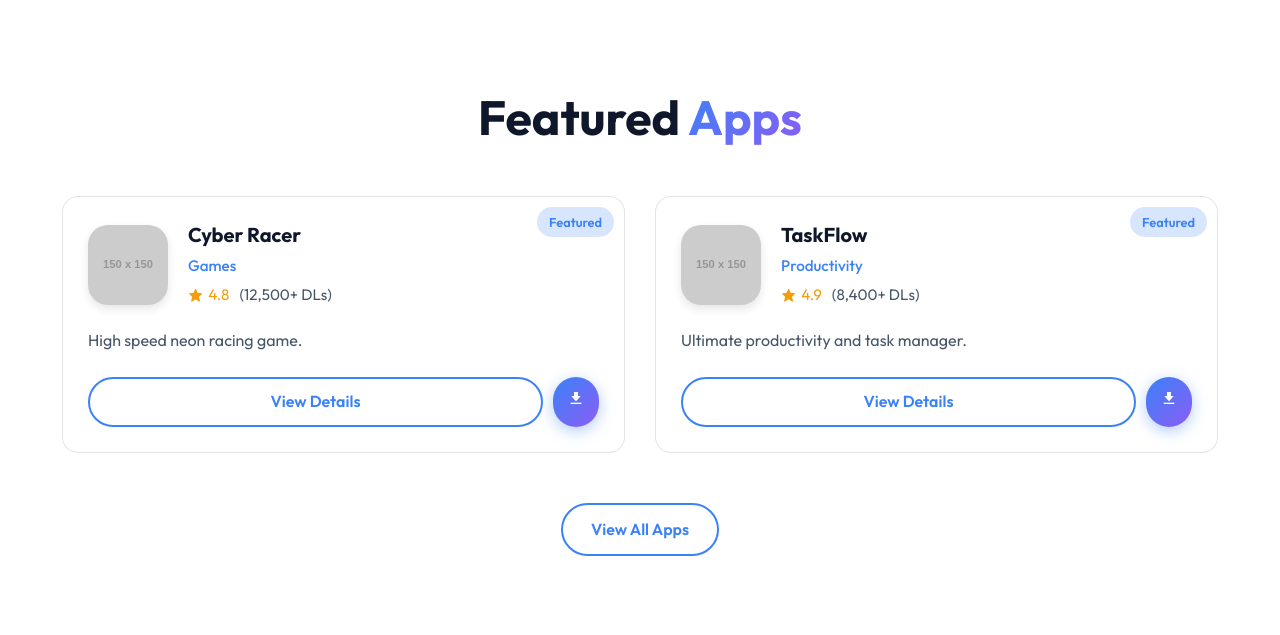
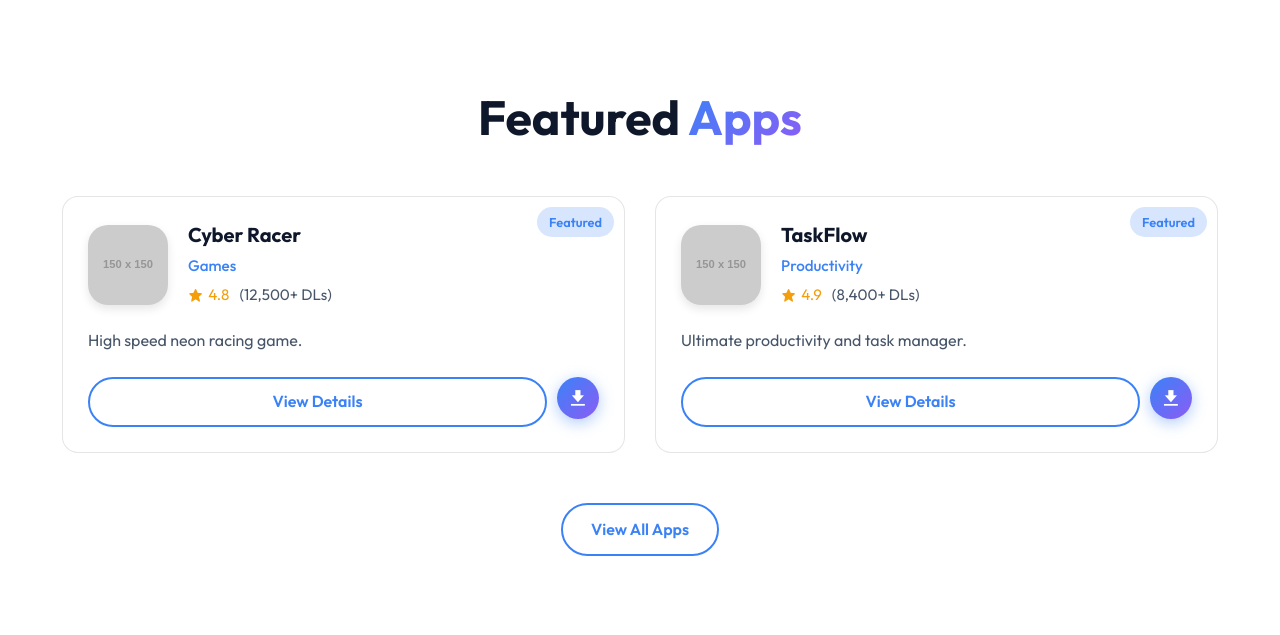
Before and after one commit to AbdurRahmanDotTop/TechilyFlyApps, a PHP site: page / in a window 1280 px wide. Shown: the part 541-1176 px from the top of the page. Run offline with PHP 8.4, Linux system fonts and the light colour scheme; data comes from the database, SQL or seed files in the repository; grey boxes labelled with a size stand in for pictures from a placeholder-image service; some libraries are stand-ins or nearby versions.

Commit message:
Fix UI/UX: Prevent text overlap on Featured badge and improve download icon button shape

```diff
--- a/assets/css/index.css
+++ b/assets/css/index.css
@@ -287,6 +287,20 @@ ul {
     align-items: center;
     gap: clamp(15px, 2vw, 20px);
     margin-bottom: clamp(15px, 2vw, 20px);
+    padding-right: 70px; /* Prevents text from overlapping the Featured badge */
+}
+
+/* Icon Button (Download) */
+.btn-icon {
+    padding: 0 !important;
+    width: clamp(42px, 5vh, 48px);
+    height: clamp(42px, 5vh, 48px);
+    display: flex;
+    align-items: center;
+    justify-content: center;
+    border-radius: 50% !important;
+    flex-shrink: 0;
+    font-size: 1.3rem;
 }
 
 .app-logo {
--- a/index.php
+++ b/index.php
@@ -50,7 +50,7 @@ $services = get_all_services($pdo);
 
                         <div style="display: flex; gap: 10px;">
                             <a href="<?= BASE_URL ?>modules/apps/details.php/<?= $app['slug'] ?>" class="btn btn-outline" style="flex: 1; text-align: center; padding: 10px;">View Details</a>
-                            <a href="<?= htmlspecialchars($app['apk_download_link'] ?? '#') ?>" class="btn btn-primary" style="padding: 10px 15px;" target="_blank"><i class='bx bxs-download'></i></a>
+                            <a href="<?= htmlspecialchars($app['apk_download_link'] ?? '#') ?>" class="btn btn-primary btn-icon" title="Download APK" target="_blank"><i class='bx bxs-download'></i></a>
                         </div>
                     </div>
                 <?php endforeach; ?>
--- a/modules/apps/index.php
+++ b/modules/apps/index.php
@@ -70,7 +70,7 @@ $apps = get_filtered_apps($pdo, $filters);
 
                         <div style="display: flex; gap: 10px;">
                             <a href="<?= BASE_URL ?>modules/apps/details.php/<?= $app['slug'] ?>" class="btn btn-outline" style="flex: 1; text-align: center; padding: 10px;">Details</a>
-                            <a href="<?= htmlspecialchars($app['apk_download_link'] ?? '#') ?>" class="btn btn-primary" style="padding: 10px 15px;" target="_blank"><i class='bx bxs-download'></i></a>
+                            <a href="<?= htmlspecialchars($app['apk_download_link'] ?? '#') ?>" class="btn btn-primary btn-icon" title="Download APK" target="_blank"><i class='bx bxs-download'></i></a>
                         </div>
                     </div>
                 <?php endforeach; ?>
```
